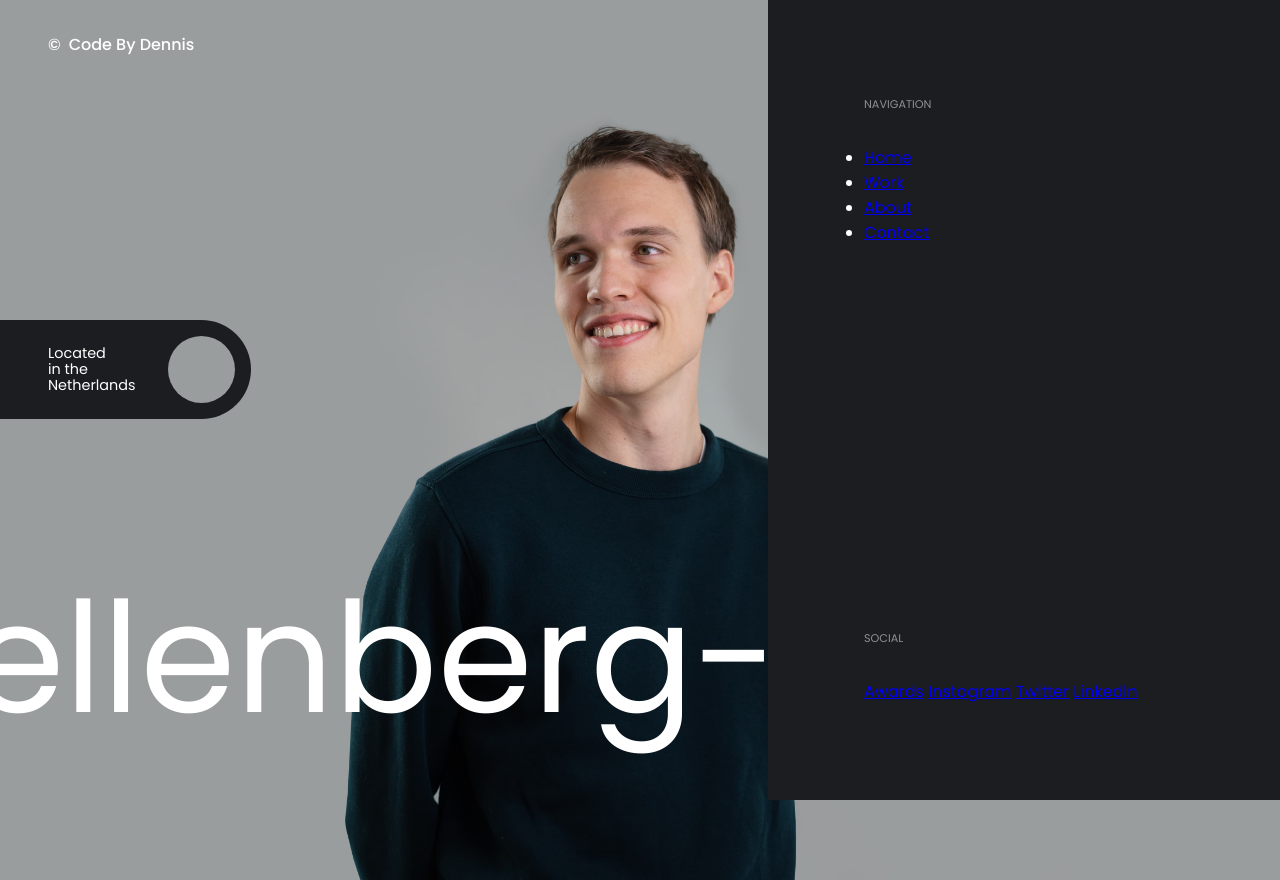
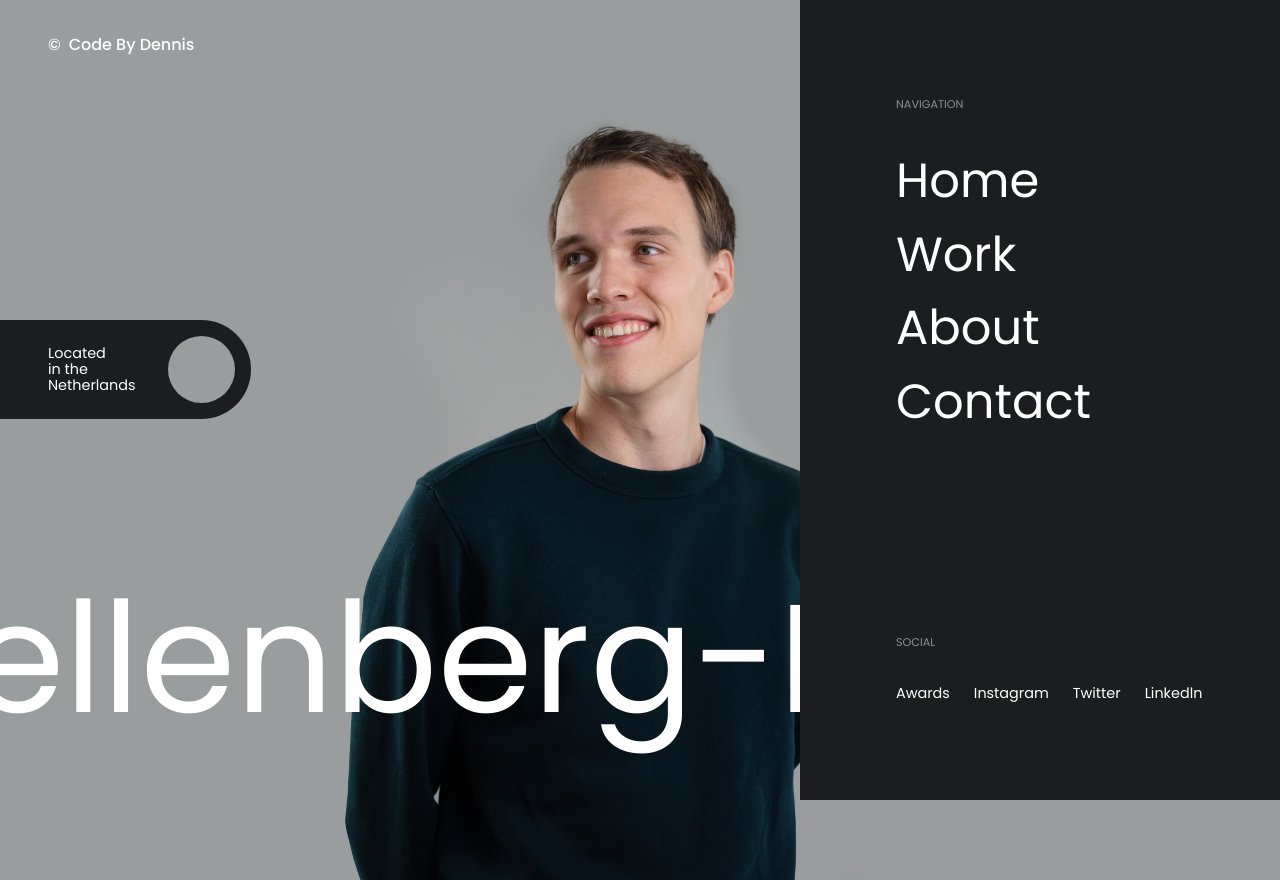
Before and after one commit to Siam48444/dennis, a plain HTML site: page index.html in a window 1280 px wide. Shown: the top 880 px of the page. Drawn offline with Linux system fonts and the light colour scheme.

Commit message:
Update index.css

```diff
--- a/index.css
+++ b/index.css
@@ -338,7 +338,7 @@ body {
     position: fixed;
     inset: 0 0 0 auto;
     height: 100vh;
-    width: 40vw;
+    width: 30em;
     background-color: var(--color-black);
     padding: 6em;
     color: var(--color-white);
@@ -361,3 +361,44 @@ body {
         opacity: 0.5;
     }
 }
+
+.navBorderBottom {
+    background-color: var(--color-white);
+    width: 150%;
+    height: 0.00625em;
+    opacity: 0.2;
+    margin-bottom: 3em;
+}
+
+.navigations ul {
+    display: flex;
+    flex-direction: column;
+    align-items: baseline;
+    justify-content: space-between;
+    gap: 0.1em;
+
+    & li {
+        list-style: none;
+    }
+
+    & a {
+        color: var(--color-white);
+        text-decoration: none;
+        font-weight: 400;
+        font-size: 3rem;
+    }
+}
+
+.socialList {
+    display: flex;
+    align-items: center;
+    justify-content: space-around;
+    gap: 1.5em;
+
+    & a {
+        font-size: 0.9rem;
+        font-weight: 400;
+        color: var(--color-white);
+        text-decoration: none;
+    }
+}
```
